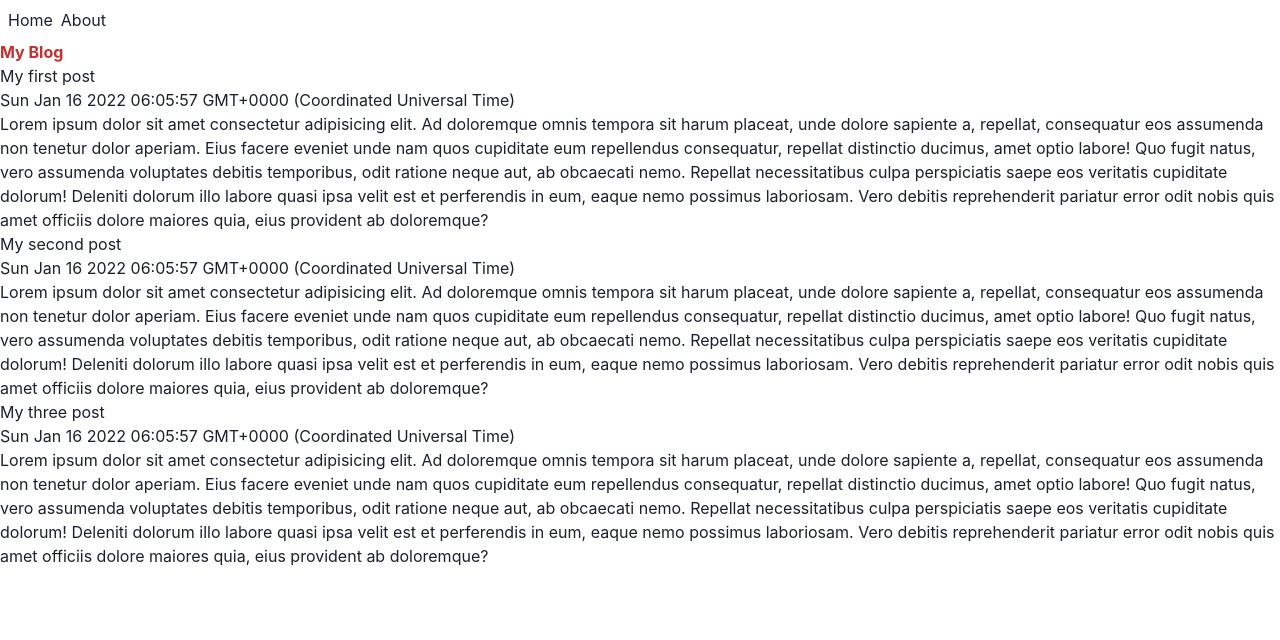
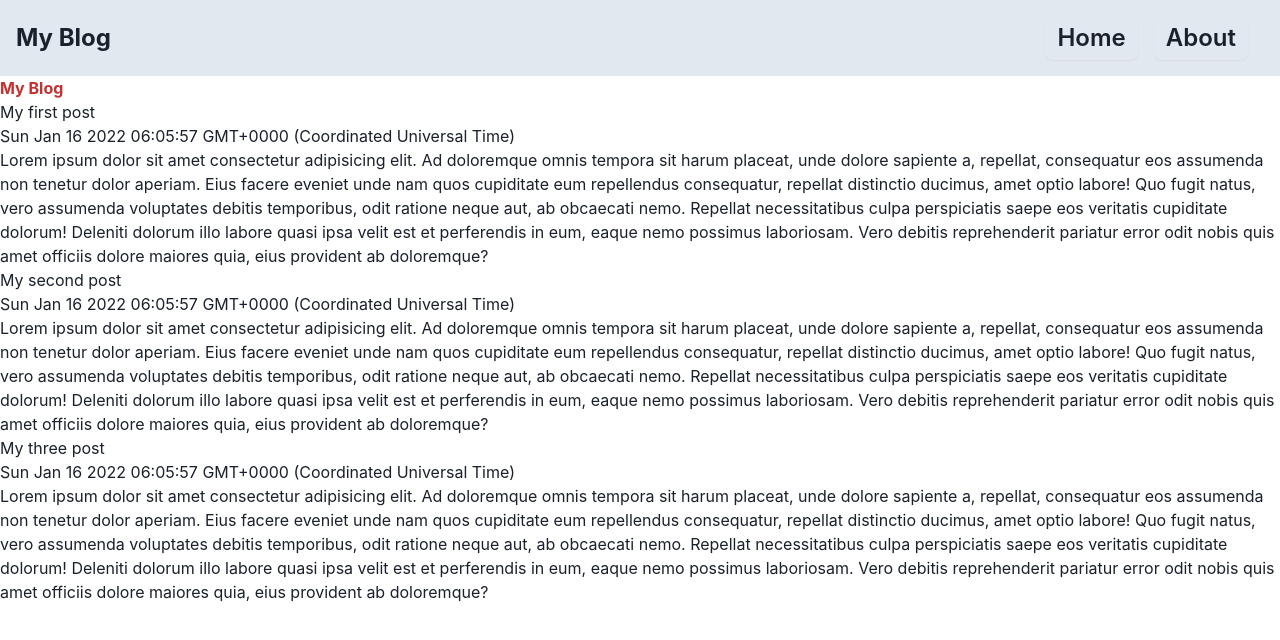
Before and after one commit to MDaud32/My-Blog, a Next.js app: page / in a window 1280 px wide. Shown: the top 640 px of the page. Built offline with nearby package versions, Linux system fonts and the light colour scheme.

Commit message:
styling nav

```diff
--- a/pages/_app.js
+++ b/pages/_app.js
@@ -1,4 +1,11 @@
-import { Box, ChakraProvider, extendTheme, Flex } from '@chakra-ui/react';
+import {
+  Box,
+  ChakraProvider,
+  extendTheme,
+  Flex,
+  PopoverTrigger,
+  Text,
+} from '@chakra-ui/react';
 import Link from 'next/link';
 import '../styles/globals.css';
 const colors = {
@@ -12,16 +19,53 @@ const theme = extendTheme({ colors });
 function MyApp({ Component, pageProps }) {
   return (
     <ChakraProvider theme={theme}>
-      <Flex flexDirection='row' p='2'>
-        <Box>
+      <header>
+        <Flex
+          flexDirection='row'
+          p='4'
+          justifyContent='space-between'
+          bg={'gray.200'}
+        >
+          <Text
+            as='h1'
+            fontSize={'2xl'}
+            fontWeight={'bold'}
+            alignSelf={'center'}
+          >
+            My Blog
+          </Text>
+          <Flex
+            fontSize={'2xl'}
+            fontWeight={'semibold'}
+            flexDirection={'row'}
+            mr={'4'}
+            gridGap={'4'}
+          >
+            <Box
+              _hover={{ bg: 'gray.300' }}
+              px='3'
+              py={'1'}
+              rounded={'lg'}
+              shadow={'sm'}
+            >
               <Link href='/'>
-            <a className='pr-2'>Home</a>
+                <a className=''>Home</a>
               </Link>
+            </Box>
+            <Box
+              _hover={{ bg: 'gray.300' }}
+              px='3'
+              py={'1'}
+              rounded={'lg'}
+              shadow={'sm'}
+            >
               <Link href='/about'>
                 <a>About</a>
               </Link>
             </Box>
           </Flex>
+        </Flex>
+      </header>
       <Component {...pageProps} />
     </ChakraProvider>
   );
--- a/pages/index.js
+++ b/pages/index.js
@@ -12,7 +12,7 @@ export default function Home() {
         <link rel='icon' href='/favicon.ico' />
       </Head>
       <main>
-        <Text color='red.600' fontWeight='bold'>
+        <Text as='h1' color='red.600' fontWeight='bold'>
           My Blog
         </Text>
         {blogPosts.map((item) => {
@@ -23,7 +23,7 @@ export default function Home() {
                   <a>{item.title}</a>
                 </Link>
               </h2>
-              <p>{item.date.toString()}</p>
+              <p>{item.date}</p>
               <p>{item.content}</p>
             </Box>
           );
```
Lines whose indentation alone changed are shown as unchanged.
